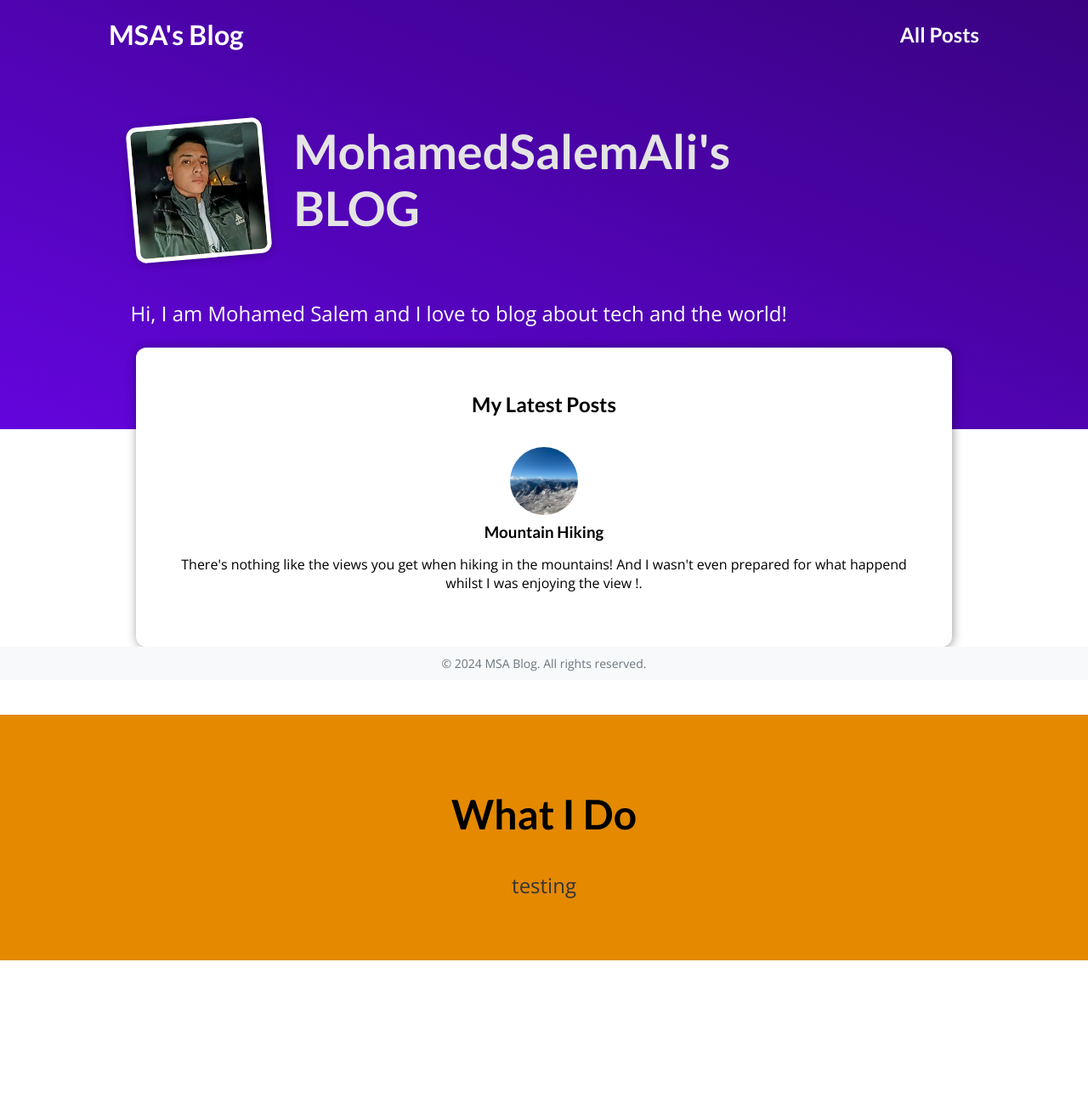
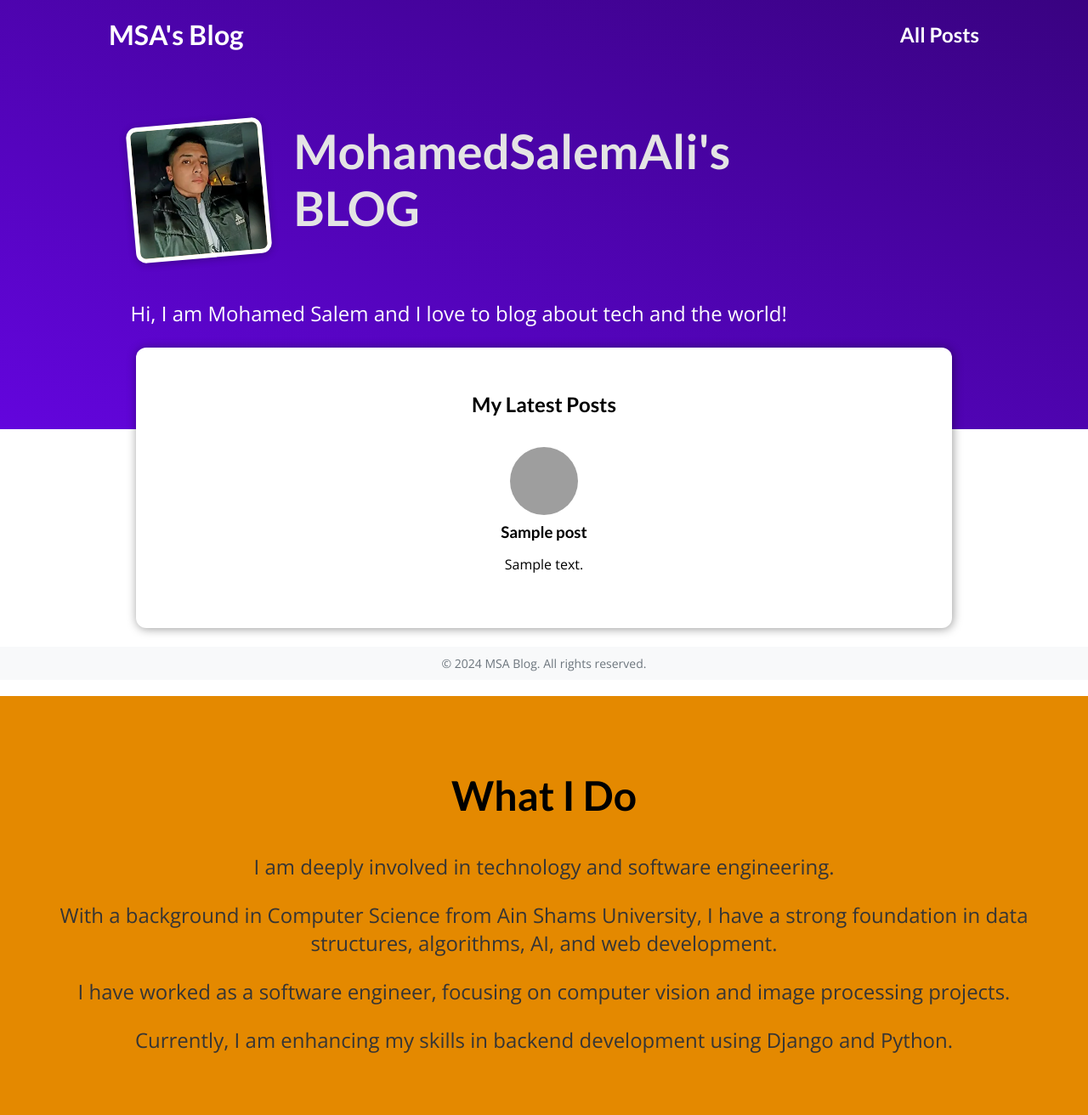
Before and after one commit to Mohamed-Salem-Ali/M-S-A, a Django app: template MSA/blog/templates/blog/home.html in a window 1280 px wide. Shown: the whole page at 85% size. Before the commit the page ends 1130 px from the top, so only its background shows below. Run offline with Django 3.2, Linux system fonts and the light colour scheme; the template is opened without the code that fills it: most values are stand-ins (such as "Sample title", 1, 10 or a date in 2020); grey boxes are pictures that could not be loaded.

Commit message:
changes and updates
add details about each post
add images to each post
navigate between posts

```diff
--- a/MSA/blog/static/blog/post-detail.css
+++ b/MSA/blog/static/blog/post-detail.css
@@ -19,9 +19,9 @@ body {
   height: 22rem;
 }
 
-#summary h2 {
+#summary h3 {
   color: white;
-  font-size: 4.5rem;
+  font-size: 3.0rem;
 }
 
 #summary article {
@@ -59,4 +59,5 @@ main {
   padding: 1rem;
   border-radius: 12px;
   box-shadow: 0 2px 8px rgba(0, 0, 0, 0.25);
+  font-size: 1.2rem
 }
--- a/MSA/blog/templates/blog/home.html
+++ b/MSA/blog/templates/blog/home.html
@@ -1,34 +1,33 @@
-{% extends "base.html" %}
+{% extends 'base.html' %}
 {% load static %}
 {% block css_files %}
-<link rel="stylesheet" href="{% static 'blog/index.css' %}">
-<link rel="stylesheet" href="{% static 'blog/post.css' %}">
+  <link rel="stylesheet" href="{% static 'blog/index.css' %}" />
+  <link rel="stylesheet" href="{% static 'blog/post.css' %}" />
 {% endblock %}
 
 {% block content %}
-
-
-
   <section id="welcome">
     <header>
-        <img src="{% static 'blog/images/MSA.jpg' %}" alt="MSA - The Author of this Blog" >
+      <img src="{% static 'blog/images/MSA.jpg' %}" alt="MSA - The Author of this Blog" />
       <h2>MohamedSalemAli's BLOG</h2>
     </header>
     <p>Hi, I am Mohamed Salem and I love to blog about tech and the world!</p>
   </section>
 
-
   <section id="latest-posts">
     <h2>My Latest Posts</h2>
     <ul>
-        {% include "blog/include/post.html" %}
+      {% for post in posts %}
+        {% include 'blog/include/post.html' %}
+      {% endfor %}
     </ul>
   </section>
   <section id="about">
     <h2>What I Do</h2>
 
-    <p>
-        testing
-    </p>
+    <p>I am deeply involved in technology and software engineering.</p>
+    <p>With a background in Computer Science from Ain Shams University, I have a strong foundation in data structures, algorithms, AI, and web development.</p>
+    <p>I have worked as a software engineer, focusing on computer vision and image processing projects.</p>
+    <p>Currently, I am enhancing my skills in backend development using Django and Python.</p>
   </section>
 {% endblock %}
--- a/MSA/blog/templates/blog/include/post.html
+++ b/MSA/blog/templates/blog/include/post.html
@@ -1,11 +1,11 @@
 {% load static %}
 <li>
   <article class="post">
-    <a href="{% url "post-detail-page" "the-mountains" %}">
-      <img src="{% static 'blog/images/mountains.jpg' %}" alt="Mountain Hiking" />
+    <a href="{% url 'post-detail-page' post.slug %}">
+      <img src="{% static 'blog/images/'|add:post.image %}" alt="{{ post.title }}" />
       <div class="post__content">
-        <h3>Mountain Hiking</h3>
-        <p>There's nothing like the views you get when hiking in the mountains! And I wasn't even prepared for what happend whilst I was enjoying the view !.</p>
+        <h3>{{ post.title }}</h3>
+        <p>{{ post.excerpt }}</p>
       </div>
     </a>
   </article>
```
Also changed, not shown: MSA/blog/templates/blog/all_posts.html (+3 -5 lines), MSA/blog/templates/blog/post-detail.html (+7 -8 lines), MSA/blog/views.py (+72 -3 lines), MSA/blog/static/blog/images/cloud_computing.jpg (added), MSA/blog/static/blog/images/cybersecurity.jpg (added), MSA/blog/static/blog/images/deep_learning.jpg (added), MSA/blog/static/blog/images/future_ai.jpg (added), MSA/blog/static/blog/images/python_intro.jpg (added). Lines whose indentation alone changed are shown as unchanged.
